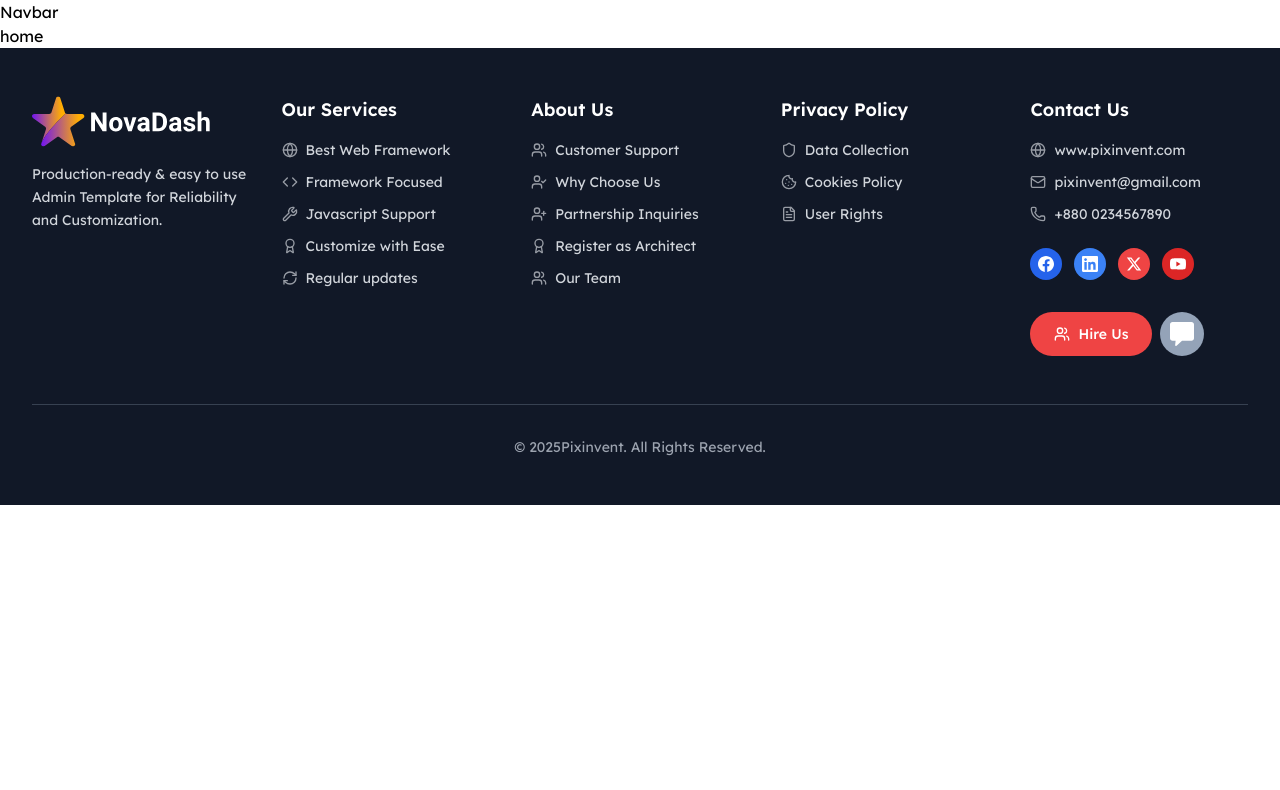
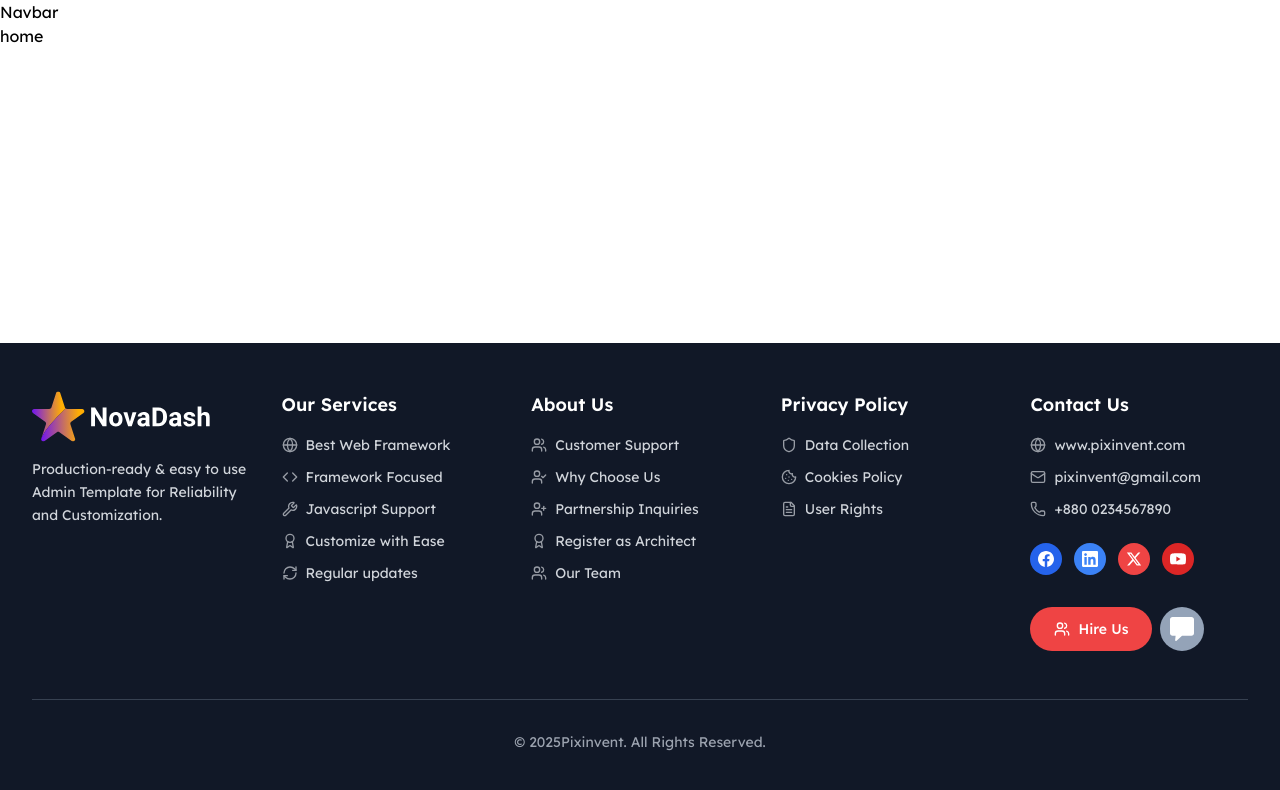
Before and after one commit to TechNest-Agency/novadash, a React (Vite) app: page / in a window 1280 px wide. Shown: the top 790 px of the page. Built offline with nearby package versions, Linux system fonts and the light colour scheme.

Commit message:
update code

```diff
--- a/src/App.jsx
+++ b/src/App.jsx
@@ -5,9 +5,11 @@
 
 const App = () => {
   return (
-    <div className="font-lexend">
+    <div className="font-lexend flex flex-col min-h-screen">
       <Navbar />
-      <Outlet />
+      <main className="flex-grow">
+        <Outlet />
+      </main>
       <Footer />
     </div>
   );
```
